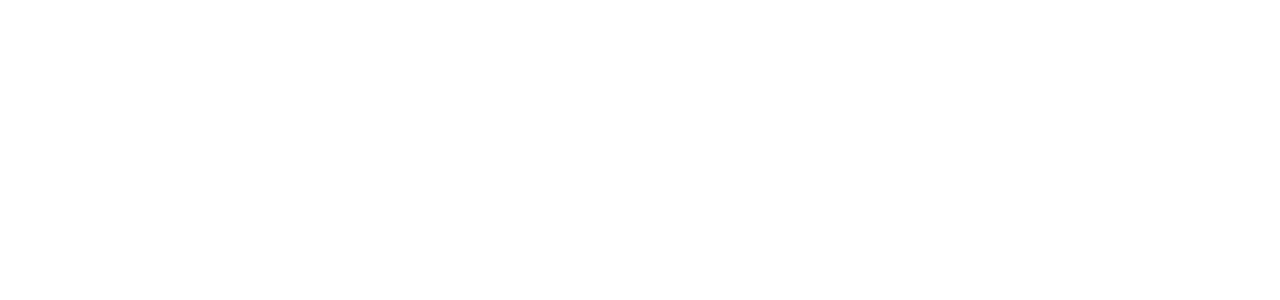
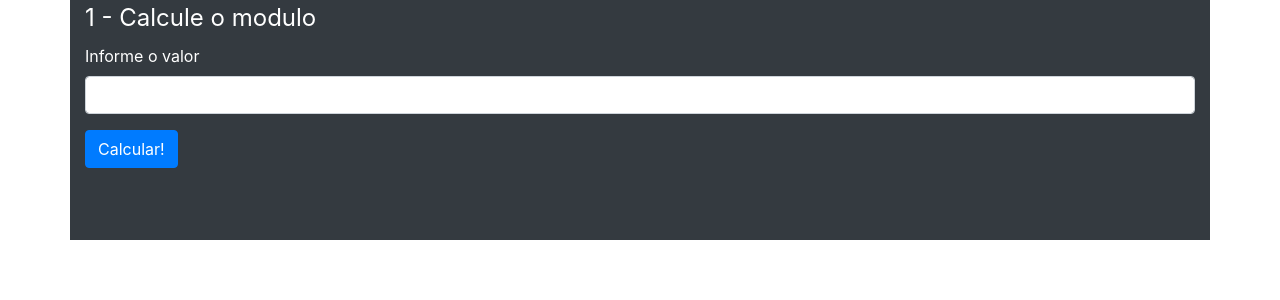
Before and after one commit to Gabriel543/PHP, a PHP site: page /exercicio03.php in a window 1280 px wide. Before the commit the part shown is empty. Shown: the top 300 px of the page. Run offline with PHP 8.4, Linux system fonts and the light colour scheme.

Commit message:
correção exercicio 3

```diff
--- a/exercicios/exercicio02.php
+++ b/exercicios/exercicio02.php
@@ -2,7 +2,7 @@
 
 <html>
     <head>
-    <title>Exercicio</title>
+    <title>Exercicio 2</title>
     <link rel="stylesheet" href="https://stackpath.bootstrapcdn.com/bootstrap/4.3.1/css/bootstrap.min.css" integrity="sha384-ggOyR0iXCbMQv3Xipma34MD+dH/1fQ784/j6cY/iJTQUOhcWr7x9JvoRxT2MZw1T" crossorigin="anonymous">
     </head>
 
--- a/exercicios/exercicio03.php
+++ b/exercicios/exercicio03.php
@@ -0,0 +1,43 @@
+<!DOCTYPE html>
+
+<html>
+    <head>
+    <title>Exercicio</title>
+    <link rel="stylesheet" href="https://stackpath.bootstrapcdn.com/bootstrap/4.3.1/css/bootstrap.min.css" integrity="sha384-ggOyR0iXCbMQv3Xipma34MD+dH/1fQ784/j6cY/iJTQUOhcWr7x9JvoRxT2MZw1T" crossorigin="anonymous">
+    </head>
+
+    <body>
+        <div class="container text-white bg-dark">
+            <fieldset>
+                <legend>1 - Calcule o modulo</legend>
+                <form action="#" method="post">
+                    <div class="form-group">
+                        <label>Informe o valor</label>
+                        <input type="number" step= 1 name="modulo" class="form-control">
+                    </div>
+
+                    <button type="submit" class="btn btn-primary">Calcular!</button>
+                </form>
+            </fieldset>
+
+
+            <?php
+
+                echo "<br>";
+                if(isset($_POST['modulo']) && $_POST['modulo'] != "") {
+                    $modulo = $_POST['modulo'];
+                    echo ($modulo <  0) ? "|$modulo| = " .$modulo * -1 : "|$modulo| = " .$modulo;
+                }
+
+            ?>
+            <br><br>
+        </div>
+        <script src="https://code.jquery.com/jquery-3.3.1.slim.min.js" integrity="sha384-q8i/X+965DzO0rT7abK41JStQIAqVgRVzpbzo5smXKp4YfRvH+8abtTE1Pi6jizo" crossorigin="anonymous"></script>
+        <script src="https://cdnjs.cloudflare.com/ajax/libs/popper.js/1.14.7/umd/popper.min.js" integrity="sha384-UO2eT0CpHqdSJQ6hJty5KVphtPhzWj9WO1clHTMGa3JDZwrnQq4sF86dIHNDz0W1" crossorigin="anonymous"></script>
+        <script src="https://stackpath.bootstrapcdn.com/bootstrap/4.3.1/js/bootstrap.min.js" integrity="sha384-JjSmVgyd0p3pXB1rRibZUAYoIIy6OrQ6VrjIEaFf/nJGzIxFDsf4x0xIM+B07jRM" crossorigin="anonymous"></script>
+
+    </body>
+
+
+
+</html>
```
Also changed, not shown: 1 other file.
